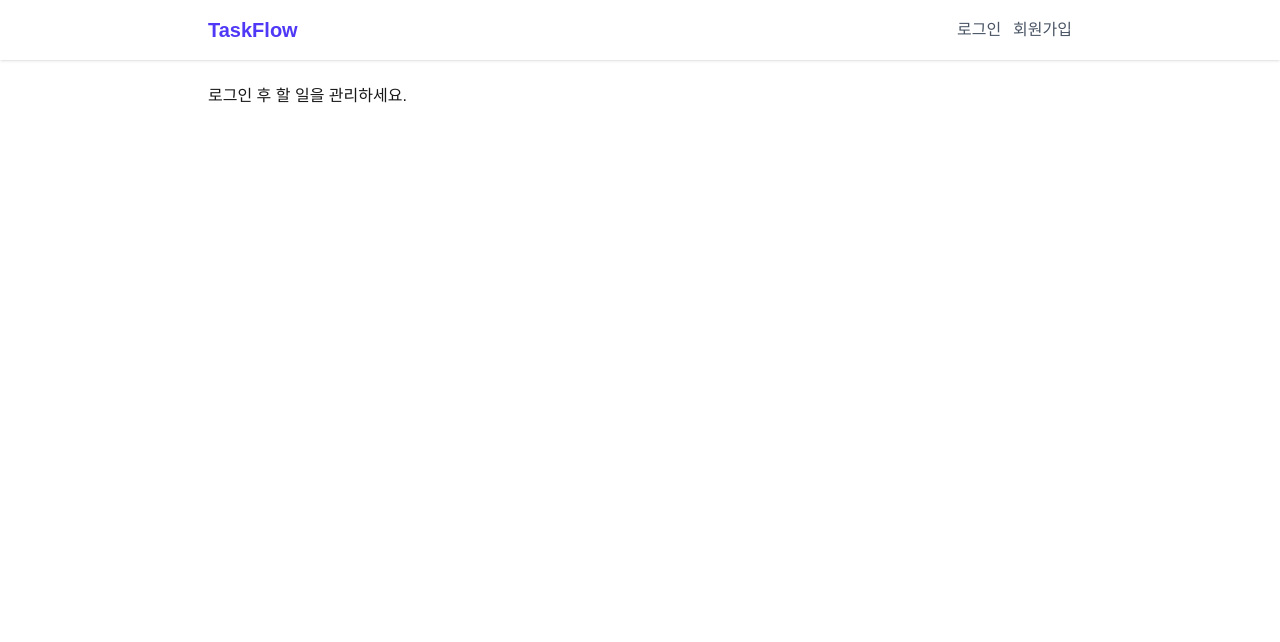
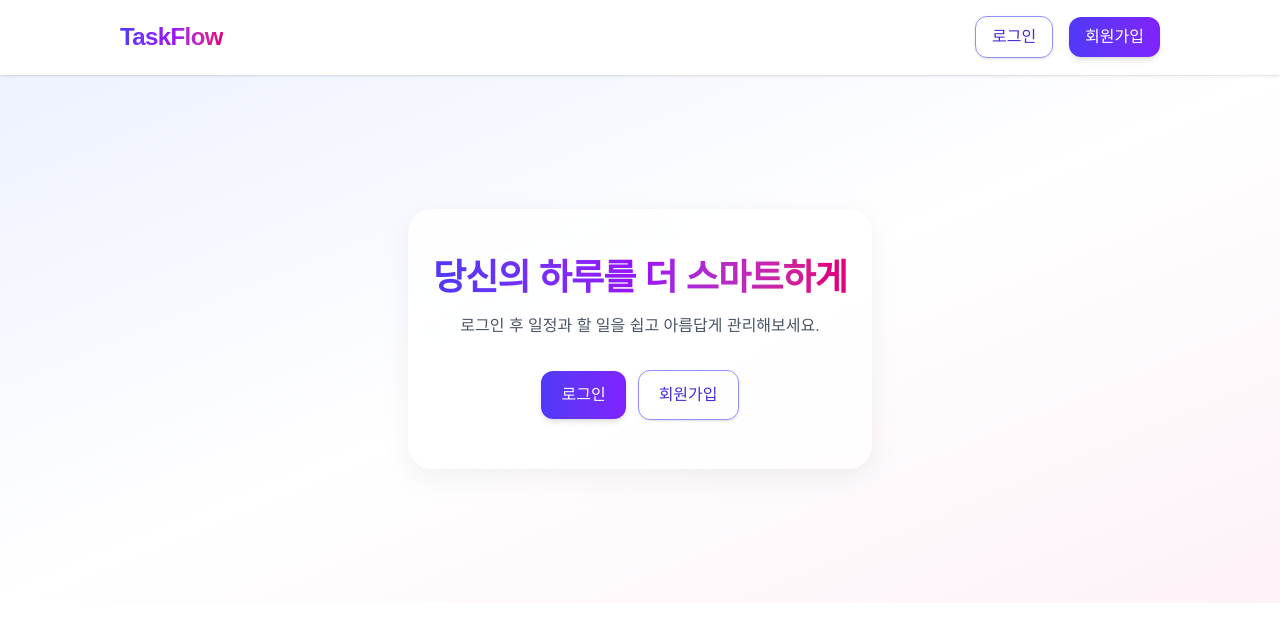
Before and after one commit to allGooood/taskflow, a Next.js app: page / in a window 1280 px wide. Shown: the top 642 px of the page. Built offline with nearby package versions, Linux system fonts and the light colour scheme; no server answers.

Commit message:
fix: [ui]

```diff
--- a/app/(main)/layout.tsx
+++ b/app/(main)/layout.tsx
@@ -8,8 +8,10 @@ export default function MainLayout({
   return (
     <>
       <Header />
-      <main className="max-w-4xl mx-auto px-4 py-6">
-        {children}
+      <main className="px-6 py-6 bg-gradient-to-br from-indigo-50 via-white to-pink-50">
+        <div className="w-[85vw] max-w-[1600px] mx-auto">
+          {children}
+        </div>
       </main>
     </>
   );
--- a/app/(main)/page.tsx
+++ b/app/(main)/page.tsx
@@ -11,7 +11,28 @@ export default function Home() {
       {session ? (
         <Dashboard />
       ) : (
-        <p>로그인 후 할 일을 관리하세요.</p>
+        <div className="min-h-[60vh] flex items-center justify-center">
+          <div className="text-center px-6 py-12 rounded-3xl bg-gradient-to-br from-white/80 to-white/60 backdrop-blur-md border border-white/50 shadow-[0_8px_30px_rgba(0,0,0,0.06)]">
+            <h2 className="text-3xl md:text-4xl font-extrabold tracking-tight text-transparent bg-clip-text bg-gradient-to-r from-indigo-600 via-purple-600 to-pink-600 mb-4">
+              당신의 하루를 더 스마트하게
+            </h2>
+            <p className="text-gray-600 mb-8">로그인 후 일정과 할 일을 쉽고 아름답게 관리해보세요.</p>
+            <div className="flex items-center justify-center gap-3">
+              <button
+                className="px-5 py-3 rounded-xl text-white bg-gradient-to-r from-indigo-600 to-violet-600 shadow-md hover:shadow-lg hover:from-indigo-500 hover:to-violet-500 transition active:scale-[0.98]"
+                onClick={() => window.location.href = '/auth/signin'}
+              >
+                로그인
+              </button>
+              <button
+                className="px-5 py-3 rounded-xl border border-indigo-500/70 text-indigo-700 hover:text-indigo-800 hover:bg-indigo-50 transition shadow-sm active:scale-[0.98]"
+                onClick={() => window.location.href = '/auth/signup'}
+              >
+                회원가입
+              </button>
+            </div>
+          </div>
+        </div>
       )}
     </>
   );
--- a/app/components/Header.tsx
+++ b/app/components/Header.tsx
@@ -1,6 +1,6 @@
 'use client'
 
-import { signIn, signOut, useSession } from "next-auth/react";
+import { signOut, useSession } from "next-auth/react";
 import { useRouter } from "next/navigation";
 
 export default function Header() {
@@ -8,33 +8,36 @@ export default function Header() {
   const router = useRouter();
 
   return (
-    <header className="bg-white shadow">
-      <div className="max-w-4xl mx-auto px-4 py-4 flex justify-between items-center">
+    <header className="sticky top-0 z-50 supports-[backdrop-filter]:bg-white/60 bg-white/90 backdrop-blur-md border-b border-white/40 shadow-sm">
+      <div className="w-[85vw] max-w-[1600px] mx-auto px-6 py-4 flex justify-between items-center">
+
+        {/* 로고 */}
         <h1
-          className="text-xl font-bold text-indigo-600 cursor-pointer"
+          className="text-2xl font-extrabold tracking-tight text-transparent bg-clip-text bg-gradient-to-r from-indigo-600 via-purple-600 to-pink-600 cursor-pointer hover:opacity-90 transition"
           onClick={() => router.push('/')}
         >
           TaskFlow
         </h1>
-        <nav>
+
+        {/* 네비게이션 */}
+        <nav className="flex items-center space-x-4">
           {session ? (
             <button
-              className="cursor-pointer text-gray-600 hover:text-indigo-600"
+              className="px-4 py-2 rounded-xl text-white bg-gradient-to-r from-indigo-600 to-violet-600 shadow-md hover:shadow-lg hover:from-indigo-500 hover:to-violet-500 transition focus:outline-none focus-visible:ring-2 focus-visible:ring-indigo-400/70 active:scale-[0.98]"
               onClick={() => signOut()}
-              // onClick={() => signOut({ callbackUrl: '/' })}
             >
               로그아웃
             </button>
           ) : (
             <>
               <button
-                className="cursor-pointer text-gray-600 hover:text-indigo-600 pr-3"
+                className="px-4 py-2 rounded-xl border border-indigo-500/70 text-indigo-700 hover:text-indigo-800 hover:bg-indigo-50 transition shadow-sm focus:outline-none focus-visible:ring-2 focus-visible:ring-indigo-400/70 active:scale-[0.98]"
                 onClick={() => router.push('/auth/signin')}
               >
                 로그인
               </button>
               <button
-                className="cursor-pointer text-gray-600 hover:text-indigo-600"
+                className="px-4 py-2 rounded-xl text-white bg-gradient-to-r from-indigo-600 to-violet-600 shadow-md hover:shadow-lg hover:from-indigo-500 hover:to-violet-500 transition focus:outline-none focus-visible:ring-2 focus-visible:ring-indigo-400/70 active:scale-[0.98]"
                 onClick={() => router.push('/auth/signup')}
               >
                 회원가입
@@ -46,3 +49,53 @@ export default function Header() {
     </header>
   );
 }
+
+
+// 'use client'
+
+// import { signIn, signOut, useSession } from "next-auth/react";
+// import { useRouter } from "next/navigation";
+
+// export default function Header() {
+//   const { data: session } = useSession();
+//   const router = useRouter();
+
+//   return (
+//     <header className="bg-white shadow">
+//       <div className="px-[100px] py-4 flex justify-between items-center">
+//         <h1
+//           className="text-xl font-bold text-indigo-600 cursor-pointer"
+//           onClick={() => router.push('/')}
+//         >
+//           TaskFlow
+//         </h1>
+//         <nav>
+//           {session ? (
+//             <button
+//               className="cursor-pointer text-gray-600 hover:text-indigo-600"
+//               onClick={() => signOut()}
+//               // onClick={() => signOut({ callbackUrl: '/' })}
+//             >
+//               로그아웃
+//             </button>
+//           ) : (
+//             <>
+//               <button
+//                 className="cursor-pointer text-gray-600 hover:text-indigo-600 pr-3"
+//                 onClick={() => router.push('/auth/signin')}
+//               >
+//                 로그인
+//               </button>
+//               <button
+//                 className="cursor-pointer text-gray-600 hover:text-indigo-600"
+//                 onClick={() => router.push('/auth/signup')}
+//               >
+//                 회원가입
+//               </button>
+//             </>
+//           )}
+//         </nav>
+//       </div>
+//     </header>
+//   );
+// }
--- a/app/layout.tsx
+++ b/app/layout.tsx
@@ -11,7 +11,7 @@ export default function RootLayout({
 
   return (
     <html lang="en">
-      <body className="min-h-screen bg-gray-100">
+      <body className="max-x-screen mx-auto min-h-screen bg-gray-100">
         <AuthContext>
           {/* <main className="max-w-4xl mx-auto px-4 py-6"> */}
             {children}
```
Also changed, not shown: app/api/tasks/route.ts (+0 -84 lines), app/components/Dashboard.tsx (+87 -66 lines), 2 other files (tests, documents, lock files or other folders).
